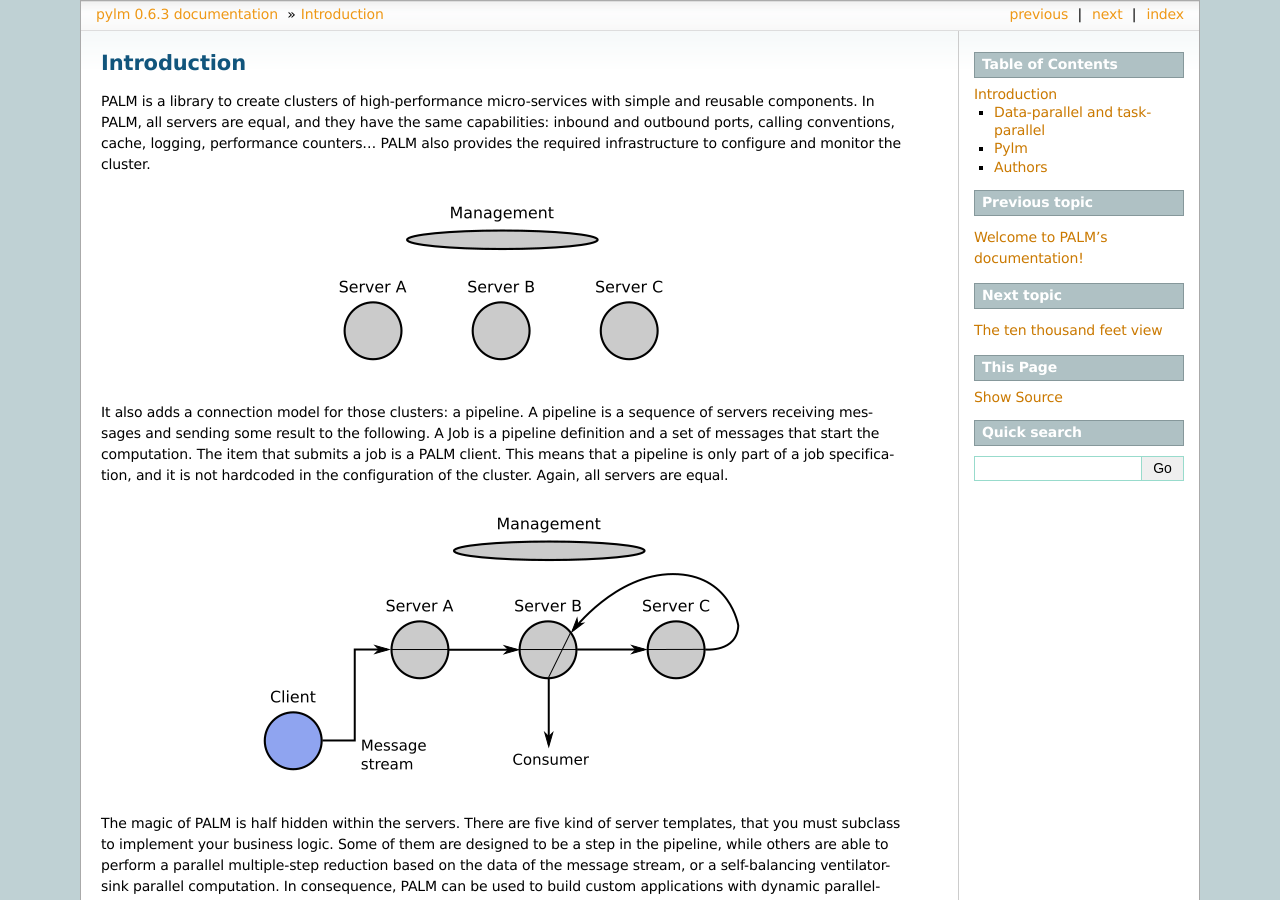
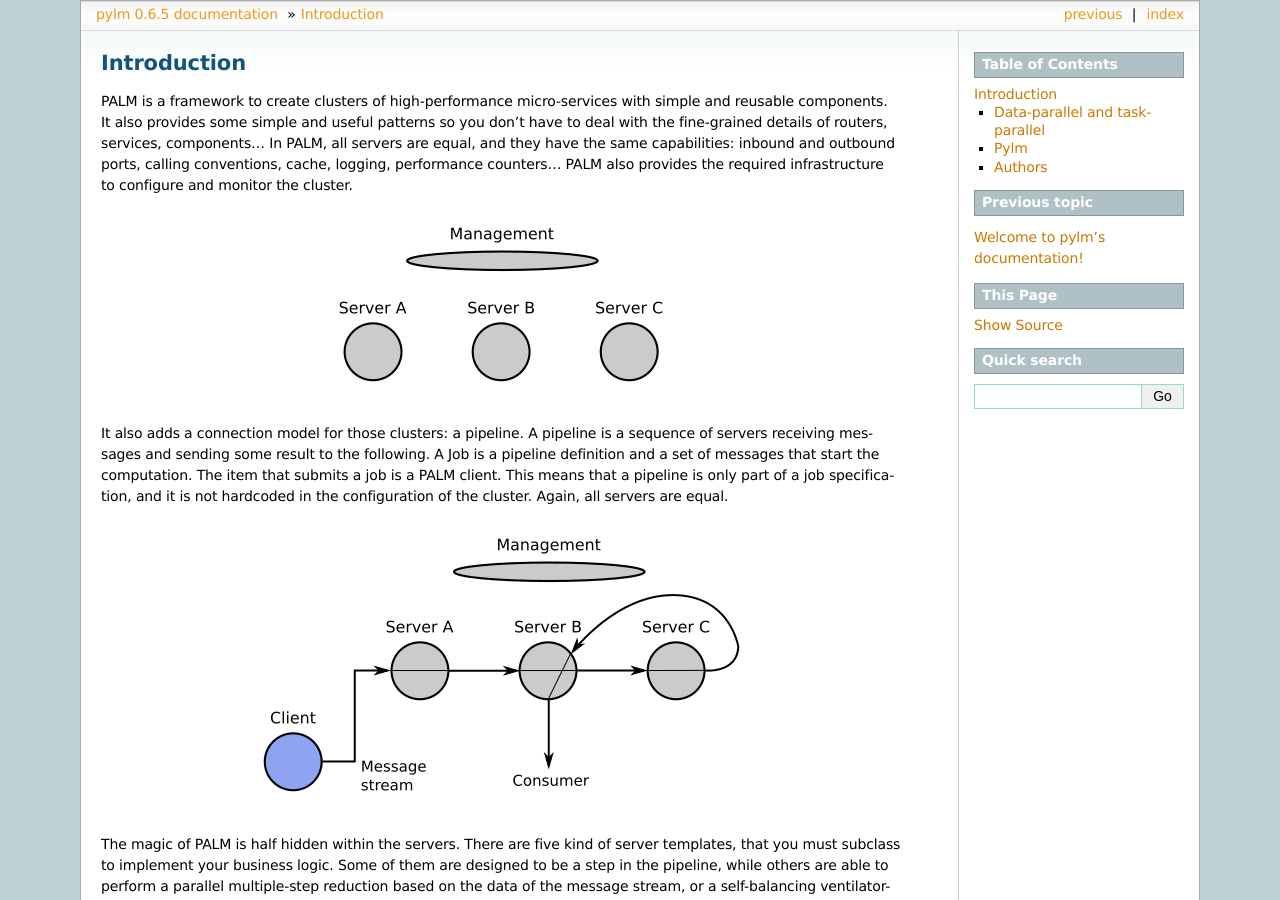
Before and after one commit to nfqsolutions/pylm, a Sphinx documentation site: the page built from docs/source/introduction.rst, in a window 1280 px wide and 900 px high. Built offline with Sphinx 7.4.7, drawn with Linux system fonts in a browser that asks for light colours; pages that are not in the unit, such as notebooks, are missing from menus; some of the changed text lies outside the part shown.

```diff
--- a/docs/source/conf.py
+++ b/docs/source/conf.py
@@ -16,7 +16,10 @@
 import sys
 import os
 import shlex
-import pylm
+
+# Set the version string from the version file.
+with open('../../pylm/version.py') as f:
+    exec(f.read())
 
 # If extensions (or modules to document with autodoc) are in another directory,
 # add these directories to sys.path here. If the directory is relative to the
@@ -59,9 +62,9 @@ author = 'NFQ Solutions'
 # built documents.
 #
 # The short X.Y version.
-version = pylm.__version__
+version = __version__
 # The full version, including alpha/beta/rc tags.
-release = pylm.__version__
+release = __version__
 
 # The language for content autogenerated by Sphinx. Refer to documentation
 # for a list of supported languages.
--- a/docs/source/introduction.rst
+++ b/docs/source/introduction.rst
@@ -1,11 +1,14 @@
 Introduction
 ============
 
-PALM is a library to create clusters of high-performance micro-services with
-simple and reusable components. In PALM, all servers are equal, and they have
-the same capabilities: inbound and outbound ports, calling conventions, cache, logging, performance
-counters... PALM also provides the required infrastructure to configure and
-monitor the cluster.
+PALM is a framework to create clusters of high-performance
+micro-services with simple and reusable components. It also provides
+some simple and useful patterns so you don't have to deal with the
+fine-grained details of routers, services, components...
+In PALM, all servers are equal, and they have the same
+capabilities: inbound and outbound ports, calling conventions, cache,
+logging, performance counters... PALM also provides the required
+infrastructure to configure and monitor the cluster.
 
 .. only:: html
 
@@ -18,12 +21,13 @@ monitor the cluster.
         :align: center
         :scale: 60
 
-It also adds a connection model for those clusters: a pipeline. A pipeline
-is a sequence of servers receiving messages and sending some result to the
-following. A Job is a pipeline definition and a set of messages that start
-the computation. The item that submits a job is a PALM client. This means
-that a pipeline is only part of a job specification, and it is not hardcoded
-in the configuration of the cluster. Again, all servers are equal.
+It also adds a connection model for those clusters: a pipeline. A
+pipeline is a sequence of servers receiving messages and sending some
+result to the following. A Job is a pipeline definition and a set of
+messages that start the computation. The item that submits a job is a
+PALM client. This means that a pipeline is only part of a job
+specification, and it is not hardcoded in the configuration of the
+cluster. Again, all servers are equal.
 
 
 .. only:: html
@@ -81,4 +85,5 @@ Bitbucket repository).
 Authors
 -------
 
-PALM is a project developed at `NFQ Solutions <http://nfqsolutions.com>`_.
+PALM is a project developed by Guillem Borrell for `NFQ Solutions
+<http://nfqsolutions.com>`_.
--- a/pylm/__init__.py
+++ b/pylm/__init__.py
@@ -0,0 +1 @@
+from .version import __version__
--- /dev/null
+++ b/pylm/version.py
@@ -0,0 +1 @@
+__version__ = '0.6.5'
```
Also changed, not shown: docs/source/index.rst (+28 -12 lines), setup.py (+25 -2 lines).
